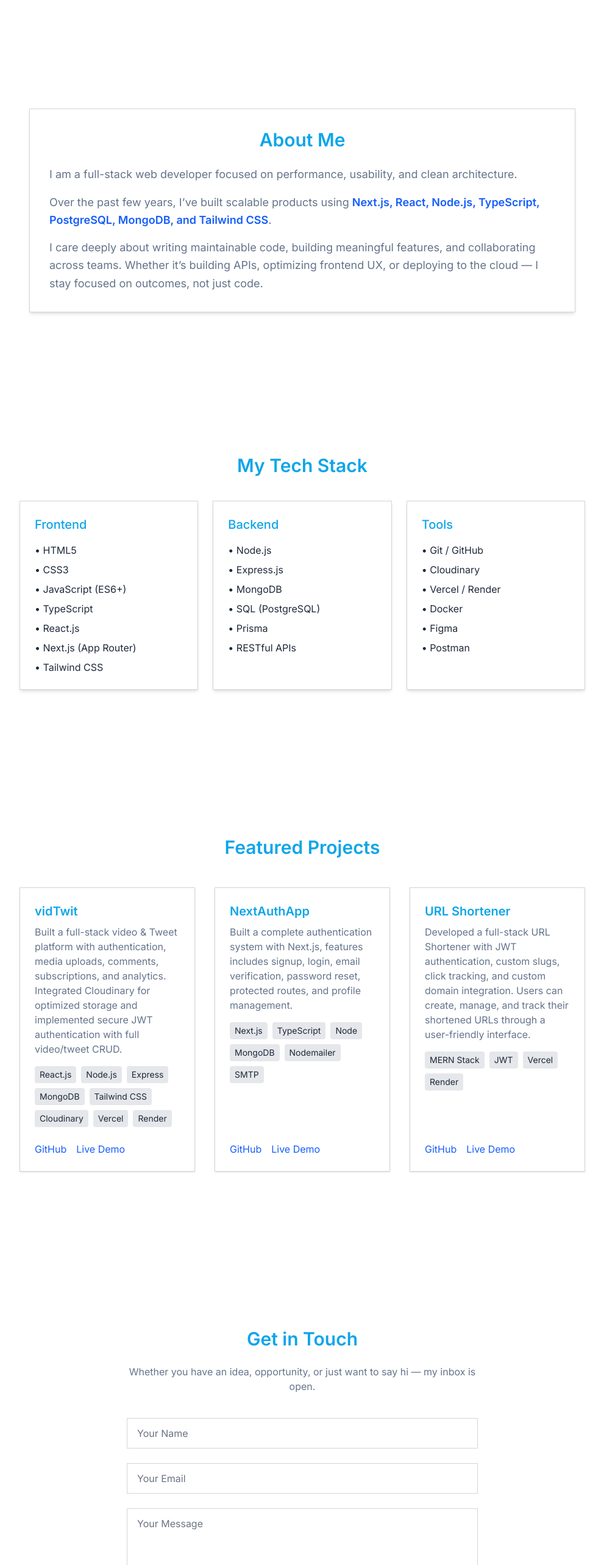
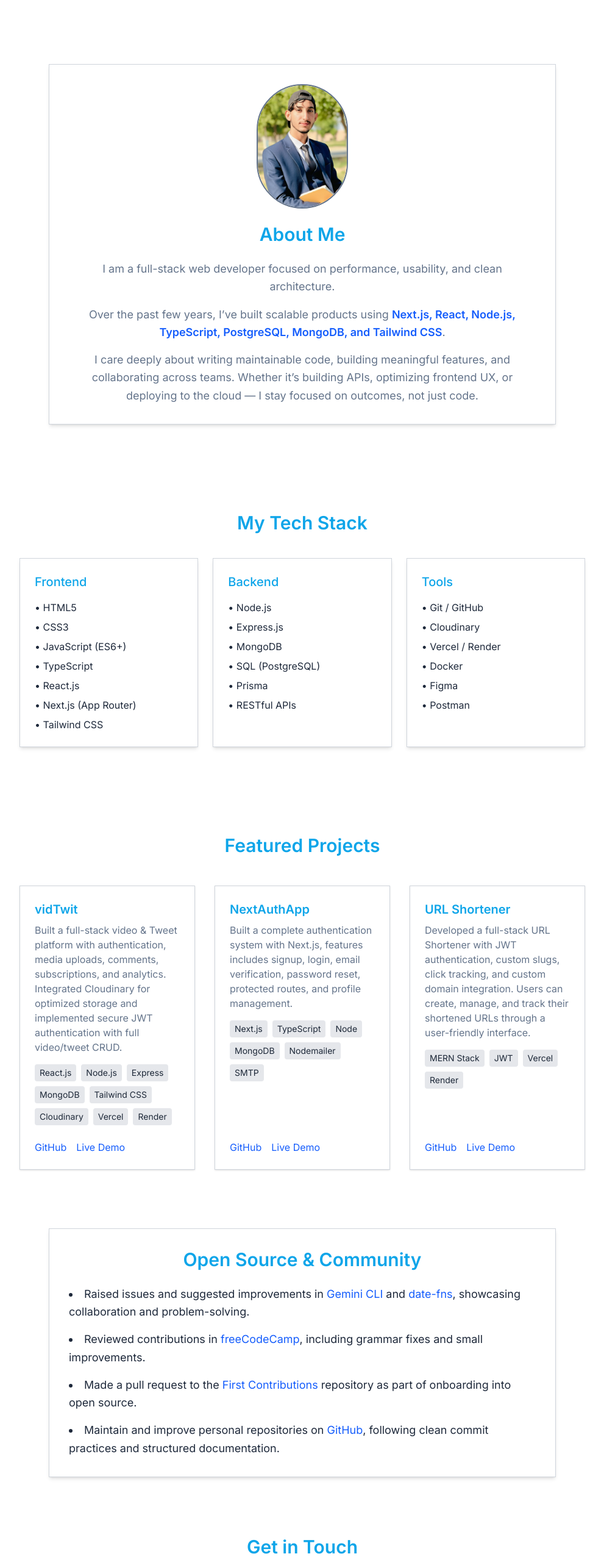
Before and after one commit to Sohaibkundi2/portfolio1, a Next.js app: page / in a window 1280 px wide. Shown: the part 820-3386 px from the top of the page at 61% size, without its empty margins (144-1135 px from the left). Built offline with nearby package versions, Linux system fonts and the light colour scheme.

Commit message:
Add image, Refactor code structure for improved readability and maintainability

```diff
--- a/components/About.tsx
+++ b/components/About.tsx
@@ -1,11 +1,25 @@
+import Image from "next/image";
+
 export default function About() {
   return (
     <section
       id="about"
-      className="min-h-[60vh] flex items-center justify-center px-4 sm:px-6 lg:px-8 py-16"
+      className="min-h-[60vh] flex items-center justify-center px-4 sm:px-6 lg:px-20"
     >
-      <div className="max-w-4xl w-full backdrop-blur-sm  border border-[var(--muted)]/30 p-8 rounded-xl shadow-md">
-        <h2 className="text-2xl sm:text-3xl font-semibold text-center mb-6">
+      <div className="max-w-4xl w-full backdrop-blur-sm border border-[var(--muted)]/30 p-8 rounded-xl shadow-md text-center">
+        {/* Profile Image */}
+        <div className="flex justify-center mb-6">
+          <Image
+            src="/sohaibkhan.png"
+            alt="Muhammad Sohaib"
+            width={150}
+            height={150}
+            className="rounded-full border-2 border-[var(--muted)]
+             transition duration-300 hover:scale-105 hover:shadow-[0_0_20px_rgba(59,130,246,0.6)]"
+          />
+        </div>
+
+        <h2 className="text-2xl sm:text-3xl font-semibold mb-6">
           About Me
         </h2>
 
--- a/components/Contact.tsx
+++ b/components/Contact.tsx
@@ -29,7 +29,7 @@ export default function Contact() {
 
 
   return (
-    <section id="contact" className="px-4 sm:px-6 lg:px-8 py-20">
+    <section id="contact" className="px-4 sm:px-6 lg:px-8">
       <div className="max-w-xl mx-auto text-center">
         <h2 className="text-2xl sm:text-3xl font-semibold mb-6">Get in Touch</h2>
         <p className="mb-10">
--- a/components/Header.tsx
+++ b/components/Header.tsx
@@ -39,7 +39,7 @@ export default function Header() {
 
         {/* Theme Toggle */}
         <ThemeToggleButton
-          showLabel variant="circle-blur" start="top-right"
+           variant="circle-blur" start="top-right"
         />
 
       </div>
--- /dev/null
+++ b/components/OpenSource.tsx
@@ -0,0 +1,74 @@
+export default function OpenSource() {
+  return (
+    <section
+      id="opensource"
+      className=" px-4 sm:px-6 lg:px-20 flex items-center justify-center"
+    >
+      <div className="max-w-4xl w-full backdrop-blur-sm border border-[var(--muted)]/30 p-8 rounded-xl shadow-md">
+        <h2 className="text-2xl sm:text-3xl font-semibold text-center mb-6">
+          Open Source & Community
+        </h2>
+
+        <ul className="list-disc list-inside space-y-4 text-base sm:text-lg leading-relaxed">
+          <li>
+            Raised issues and suggested improvements in{" "}
+            <a
+              href="https://github.com/sohamkamani/gemini-cli/issues"
+              target="_blank"
+              rel="noopener noreferrer"
+              className="text-blue-600 dark:text-blue-400 hover:underline"
+            >
+              Gemini CLI
+            </a>{" "}
+            and{" "}
+            <a
+              href="https://github.com/date-fns/date-fns/issues"
+              target="_blank"
+              rel="noopener noreferrer"
+              className="text-blue-600 dark:text-blue-400 hover:underline"
+            >
+              date-fns
+            </a>
+            , showcasing collaboration and problem-solving.
+          </li>
+          <li>
+            Reviewed contributions in{" "}
+            <a
+              href="https://github.com/freeCodeCamp/freeCodeCamp/pulls"
+              target="_blank"
+              rel="noopener noreferrer"
+              className="text-blue-600 dark:text-blue-400 hover:underline"
+            >
+              freeCodeCamp
+            </a>
+            , including grammar fixes and small improvements.
+          </li>
+          <li>
+            Made a pull request to the{" "}
+            <a
+              href="https://github.com/firstcontributions/first-contributions"
+              target="_blank"
+              rel="noopener noreferrer"
+              className="text-blue-600 dark:text-blue-400 hover:underline"
+            >
+              First Contributions
+            </a>{" "}
+            repository as part of onboarding into open source.
+          </li>
+          <li>
+            Maintain and improve personal repositories on{" "}
+            <a
+              href="https://github.com/sohaibkundi2"
+              target="_blank"
+              rel="noopener noreferrer"
+              className="text-blue-600 dark:text-blue-400 hover:underline"
+            >
+              GitHub
+            </a>
+            , following clean commit practices and structured documentation.
+          </li>
+        </ul>
+      </div>
+    </section>
+  );
+}
--- a/components/Projects.tsx
+++ b/components/Projects.tsx
@@ -26,7 +26,7 @@ export default function Projects() {
   return (
     <section
       id="projects"
-      className="px-4 sm:px-6 lg:px-8 py-20 bg-transparent"
+      className="px-4 sm:px-6 lg:px-8  bg-transparent"
     >
       <div className="max-w-6xl mx-auto">
         <h2 className="text-2xl sm:text-3xl font-semibold text-center mb-12">
--- a/components/Skills.tsx
+++ b/components/Skills.tsx
@@ -8,7 +8,7 @@ export default function Skills() {
   return (
     <section
       id="skills"
-      className="px-4 sm:px-6 lg:px-8 py-16 bg-transparent min-h-[60vh] flex items-center justify-center"
+      className="px-4 sm:px-6 lg:px-8 bg-transparent min-h-[60vh] flex items-center justify-center"
     >
       <div className="max-w-6xl w-full">
         <h2 className="text-2xl sm:text-3xl font-semibold text-center mb-10">
--- a/src/app/page.tsx
+++ b/src/app/page.tsx
@@ -4,6 +4,7 @@ import About from "../../components/About";
 import Skills from "../../components/Skills";
 import Projects from "../../components/Projects";
 import Contact from "../../components/Contact";
+import OpenSource from "../../components/OpenSource";
 
 export default function Home() {
   return (
@@ -12,6 +13,7 @@ export default function Home() {
       <About />
       <Skills />
       <Projects />
+      <OpenSource />
       <Contact />
     </main>
   );
--- a/src/components/ui/theme-toggle-button.tsx
+++ b/src/components/ui/theme-toggle-button.tsx
@@ -75,7 +75,7 @@ export default function ThemeToggleButton({
       className="w-9 p-0 h-9 relative group"
       name="Theme Toggle Button"
     >
-      <SunIcon className="size-[1.2rem] rotate-0 scale-100 transition-all dark:-rotate-90 dark:scale-0" />
+      <SunIcon className="size-[1.2rem] rotate-0  scale-100 transition-all dark:-rotate-90 dark:scale-0" />
       <MoonIcon className="absolute size-[1.2rem] rotate-90 scale-0 transition-all dark:rotate-0 dark:scale-100" />
       <span className="sr-only">Theme Toggle </span>
       {showLabel && (
```
Also changed, not shown: public/sohaibkhan.png (added).
